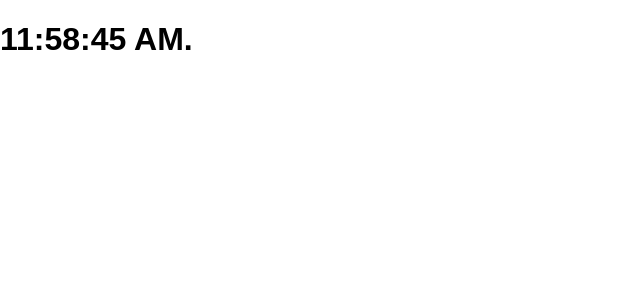
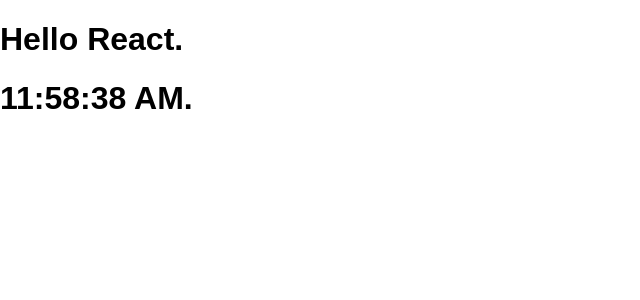
Before and after one commit to arisamiyasaka/react-basic, a React (Create React App) app: page / in a window 1280 px wide. Shown: the top 300 px of the page, without its empty margins (0-640 px from the left). Built offline with nearby package versions, Linux system fonts and the light colour scheme.

Commit message:
Lesson7: (Work1)Nested Static Component

```diff
--- a/src/work.js
+++ b/src/work.js
@@ -1,66 +1,30 @@
 import React from 'react'
 
 /* From CodePen by sundaycrafts
-Reactコンポーネントには「DOMにレンダリングされた瞬間」や「DOMから取り除かれた瞬間」
-という、特定のタイミングで呼び出されるメソッドがあり、それを「Lifecycle method」と呼びます。
-componentDidMount() と componentWillUnMount() はそれぞれコンポーネントがDOMにレンダリングされた時、
-DOMから取り除かれた時に呼び出されるLifecycle methodであることを理解して下さい。
+コンポーネントは、その内部にさらに子コンポーネントをもつことができることを理解して下さい。
 
-class Clock extends React.Component {
-  constructor (props) {
-    super(props)
-    this.state = {time: new Date()}
-  }
+const Root = () => (
+  <div>
+    <h1>Hello React.</h1>
+    <Clock />
+  </div>
+)
 
-  componentDidMount () {
-    this.timerID = setInterval(() => this.tick(), 1000)
-  }
-
-  componentWillUnMount () {
-    clearInterval(this.timerID)
-  }
-
-  tick () {
-    this.setState({time: new Date()})
-  }
-
-  render () {
-    return (
-      <h1 style={{color: 'grey'}}>{this.state.time.toLocaleTimeString()}.</h1>
-    )
-  }
-}
+const Clock = () => <h1>{(new Date()).toLocaleTimeString()}.</h1>
 
 */
 
-
 /** Work
-1秒毎に色が black <-> grey と変わるようにして下さい
+1. 現在時刻を ReactDOM.render() から渡すようにして、最終的にClockコンポーネントで描画するようにして下さい。
 */
 
-class Clock extends React.Component {
-  constructor(props) {
-    super(props)
-    this.state = { time: new Date(), active: true }
-  }
+const Root = (props) => (
+  <div>
+    <h1>Hello React.</h1>
+    <Clock time={props.time} />
+  </div>
+)
 
-  componentDidMount() {
-    this.timerID = setInterval(() => this.tick(), 1000)
-  }
+const Clock = ({ time }) => <h1>{time}.</h1>
 
-  componentWillUnMount() {
-    clearInterval(this.timerID)
-  }
-
-  tick() {
-    this.setState(({ active }) => ({ time: new Date(), active: !active }))
-  }
-
-  render() {
-    return (
-      <h1 style={{ color: this.state.active ? 'grey' : 'black' }}>{this.state.time.toLocaleTimeString()}.</h1>
-    )
-  }
-}
-
-export default Clock
+export default Root
```
